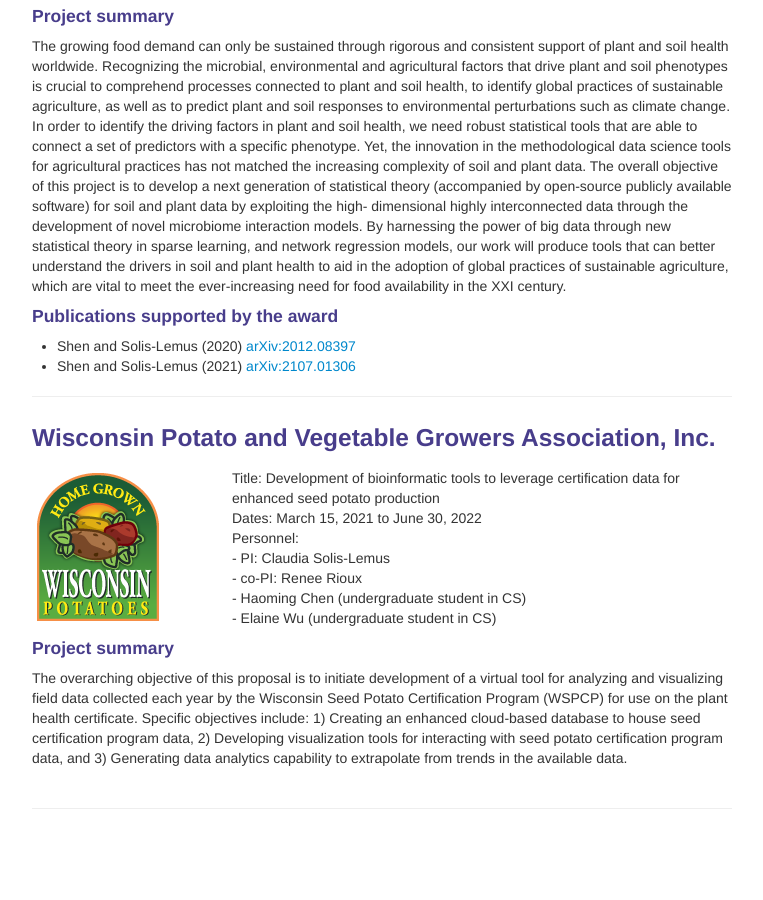
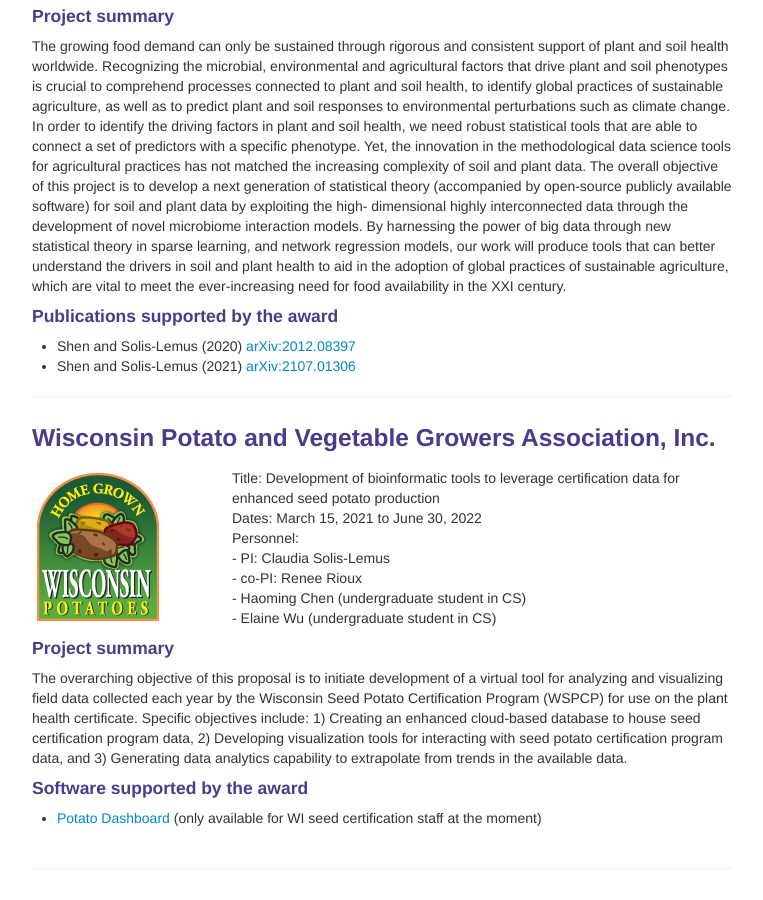
Before and after one commit to solislemuslab/solislemuslab.github.io, a Jekyll site: the page built from pages/research.md, in a window 1280 px wide and 900 px high, scrolled down 6151 px. Shown: the whole window, without its empty margins (258-1021 px from the left). Built offline with Jekyll 4.4.1, drawn with Linux system fonts in a browser that asks for light colours; before the commit the page ends 6991 px from its top, so only the background shows below that.

Commit message:
added potato dashboard

```diff
--- a/pages/research.md
+++ b/pages/research.md
@@ -348,3 +348,7 @@ In order to identify the driving factors in plant and soil health, we need robus
 
 #### Project summary
 The overarching objective of this proposal is to initiate development of a virtual tool for analyzing and visualizing field data collected each year by the Wisconsin Seed Potato Certification Program (WSPCP) for use on the plant health certificate. Specific objectives include: 1) Creating an enhanced cloud-based database to house seed certification program data, 2) Developing visualization tools for interacting with seed potato certification program data, and 3) Generating data analytics capability to extrapolate from trends in the available data.
+
+#### Software supported by the award
+
+- [Potato Dashboard](https://potato-seed-dashboard.wid.wisc.edu/) (only available for WI seed certification staff at the moment)
```
